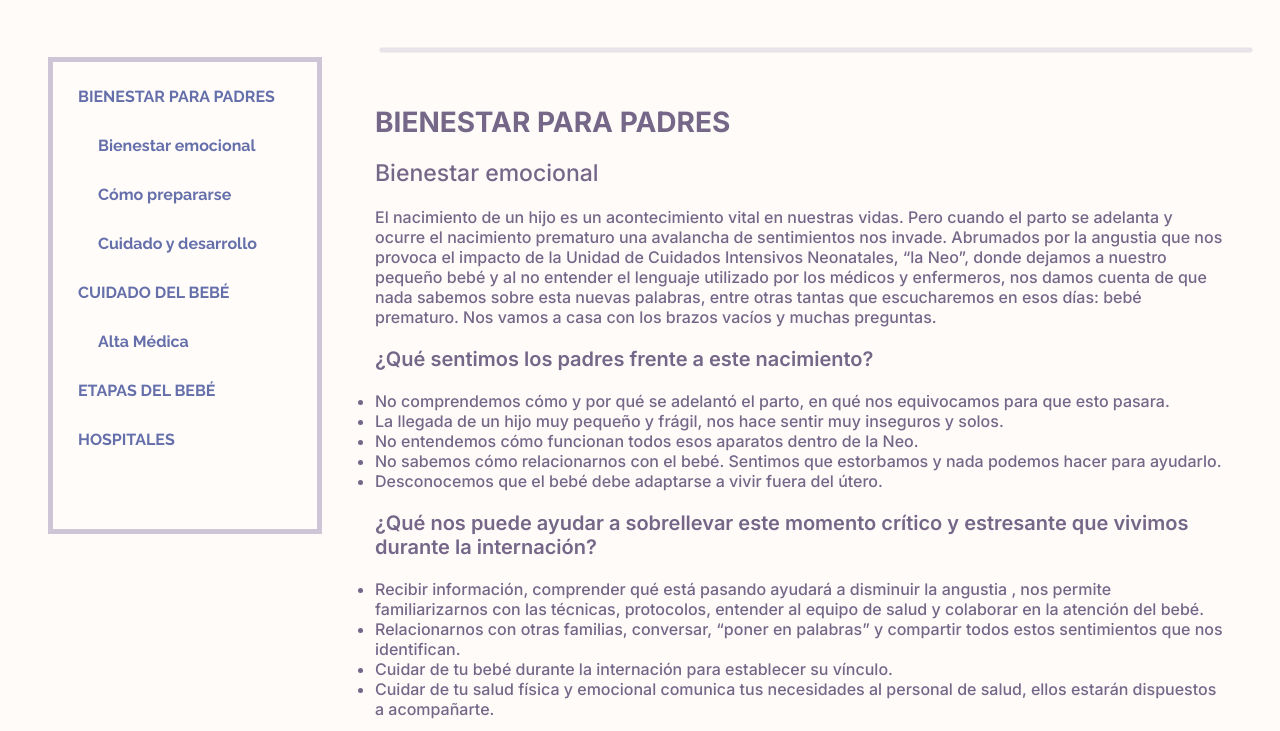
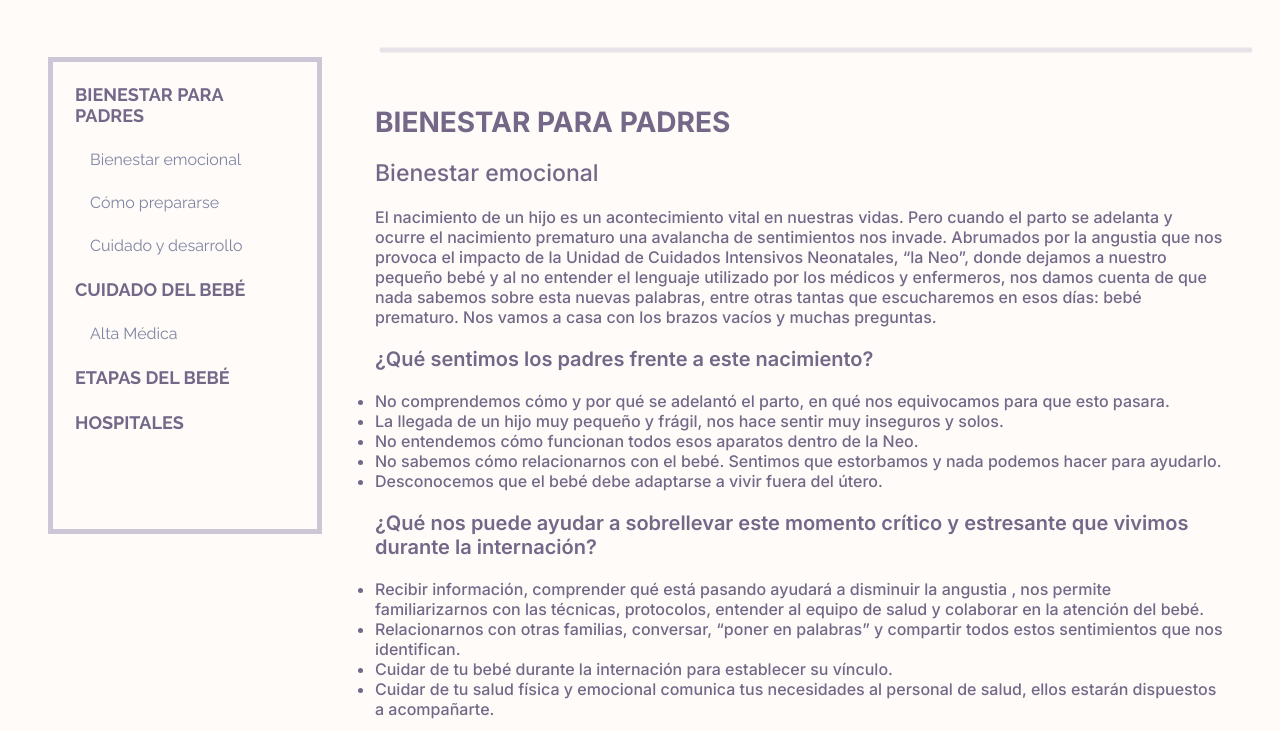
Before and after one commit to natitejeda/ProyectoPescar, a plain HTML site: page guia.html in a window 1280 px wide. Shown: the part 808-1539 px from the top of the page. Drawn offline with Linux system fonts and the light colour scheme.

Commit message:
Modificaciones de estilos en menú lateral

```diff
--- a/css/style.css
+++ b/css/style.css
@@ -294,9 +294,8 @@ main{
   border: solid 5px #CEC5D6;
   width: 274px;
   height: 477px;
-  margin: 0 0 0 48px;
-  overflow-y: scroll;
-  background-color: rgb(255, 252, 250);
+  margin-left: 48px;
+  overflow-y: hidden;
   padding: 10px;
 }
 
@@ -316,22 +315,28 @@ main{
 
 .menu-lateral a{
   font-family: raleway, Helvetica, sans-serif;
+  font-size: 18px;
   font-weight: 700;
-  color: #6570AB;
+  color: #746788;
   display: block;
-  padding: 15px;
-  transition: background-color 0.7s, color 0.7s;
-  border-radius: 10px;
+  padding: 12px;
 }
 
-.menu-lateral a:hover{
-  background-color: hsla(231, 70%, 50%, 0.3);
-  color: #ffffff;
-  border-radius: 10px;
+.menu-lateral a:hover::before{
+  content: url("../img/vertical-line.png");
+  vertical-align: middle;
+  font-weight: 500;
 }
 
-.subtitulo{
-  margin-left: 20px;
+.menu-lateral .subtitulo{
+  font-size: 16px;
+  margin-left: 15px;
+  font-weight: 400;
+  color: #7F85A3;
+}
+
+.menu-lateral .subtitulo:hover{
+  font-weight: 500;
 }
 
 .container-info{
@@ -373,10 +378,9 @@ main{
   font-weight: 500;
 }
 
-
 .container-info h2,
+.container-info h3,
 .container-info h4,
-.container-info h3,
 .container-info p,
 .container-info li{
   color: #746788;
--- a/guia.html
+++ b/guia.html
@@ -70,35 +70,30 @@
         <div class="container-info-menu">
             <nav class="menu-lateral">
                 <ul>
-                    <li><a href="#">BIENESTAR PARA PADRES</a></li>
-                    <li><a href="#" class="subtitulo">Bienestar emocional</a></li>
-                    <li><a href="#" class="subtitulo">Cómo prepararse</a></li>
-                    <li><a href="#" class="subtitulo">Cuidado y desarrollo</a></li>
-                    <li><a href="#">CUIDADO DEL BEBÉ</a></li>
-                    <li><a href="#" class="subtitulo">Alta Médica</a></li>
-                    <li><a href="#">ETAPAS DEL BEBÉ</a></li>
-                    <li><a href="#">HOSPITALES</a></li>
+                    <li><a>BIENESTAR PARA PADRES</a></li>
+                    <li><a class="subtitulo">Bienestar emocional</a></li>
+                    <li><a class="subtitulo">Cómo prepararse</a></li>
+                    <li><a class="subtitulo">Cuidado y desarrollo</a></li>
+                    <li><a>CUIDADO DEL BEBÉ</a></li>
+                    <li><a class="subtitulo">Alta Médica</a></li>
+                    <li><a>ETAPAS DEL BEBÉ</a></li>
+                    <li><a>HOSPITALES</a></li>
                 </ul>
             </nav>
-
-            <!--
-            Nati! Creo que lo que te pasaba con los colores era por que habias hecho un parrafo que englobaba todo.
-            Recorda que cada parrafo es mejor que tenga su propio <p> y si queres tener una separacion arriba y abajo se puede hacer con margin.
-            Intenta hacer lo mismo con el parrafo de arriba ⬆
-            A las preguntas las puse en un h4 por que me parecian que era un sub texto y para eso tambien les hice el css "container-info h4"
-            Cualquier duda avisame así te ayudo! (Despues borra esto cuando hagas lo del menu lateral 🙂)
-            -->
 
             <article class="container-info">
                 <h2>BIENESTAR PARA PADRES</h2>
                 <h3>Bienestar emocional</h3>
+
                 <p>
                     El nacimiento de un hijo es un acontecimiento vital en nuestras vidas. Pero cuando el parto se
                     adelanta y ocurre el nacimiento prematuro una avalancha de sentimientos nos invade. Abrumados por la
                     angustia que nos provoca el impacto de la Unidad de Cuidados Intensivos Neonatales, “la Neo”, donde
                     dejamos a nuestro pequeño bebé y al no entender el lenguaje utilizado por los médicos y enfermeros,
                     nos damos cuenta de que nada sabemos sobre esta nuevas palabras, entre otras tantas que escucharemos
-                    en esos días: bebé prematuro. Nos vamos a casa con los brazos vacíos y muchas preguntas. </p>
+                    en esos días: bebé prematuro. Nos vamos a casa con los brazos vacíos y muchas preguntas.
+                </p>
+
                 <h4>¿Qué sentimos los padres frente a este nacimiento?</h4>
 
                 <ul>
@@ -158,12 +153,15 @@
 
 
                 <h4>Mi hijo/a llega a casa ¿Cómo preparo todo?</h4>
+
                 <p>Los padres están ansiosos y “perdidos” al alta de su hijo. Su bebé es un niño que requiere cuidados
-                    quizás “diferentes”, y forma parte de una población "de riesgo".</p>
+                    quizás “diferentes”, y forma parte de una población "de riesgo".
+                </p>
+
                 <p>Los papás son partícipes activos en el cuidado y estimulación del neurodesarrollo, son los
                     verdaderos “estimuladores /habilitadores” y el equipo de salud es el intérprete del comportamiento
-                    del niño, y son los encargados de las tareas habituales del cuidado de su bebé.</p>
-
+                    del niño, y son los encargados de las tareas habituales del cuidado de su bebé.
+                </p>
             </article>
         </div>
     </main>
```
